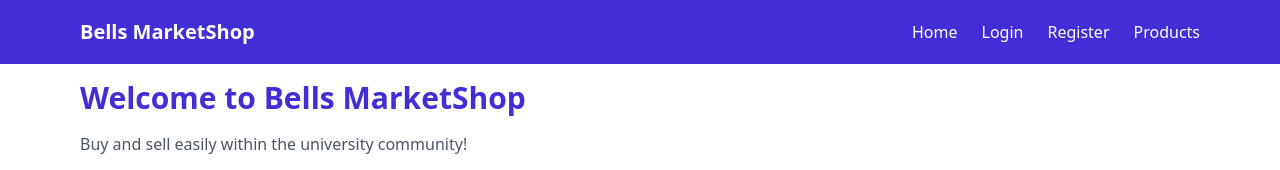
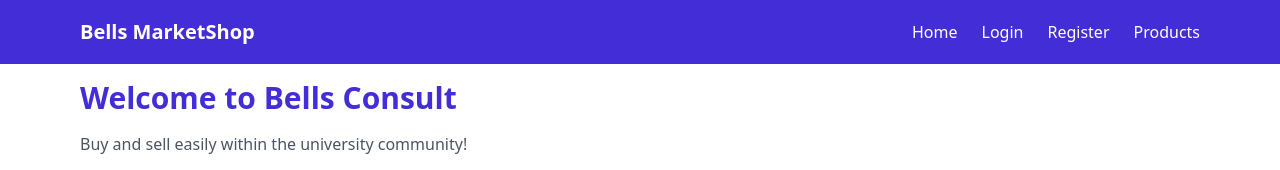
Before and after one commit to Tobi232/my-work, a Next.js app: page / in a window 1280 px wide. Shown: the top 170 px of the page. Built offline with nearby package versions, Linux system fonts and the light colour scheme.

Commit message:
Update index.js

```diff
--- a/src/pages/index.js
+++ b/src/pages/index.js
@@ -13,7 +13,7 @@ return (
     <Navbar />
     <main className="p-4 max-w-6xl mx-auto">
         <h1 className="text-3xl font-semibold text-indigo-700 mb-4">
-        Welcome to Bells MarketShop
+        Welcome to Bells Consult
         </h1>
         <p className="text-gray-600 mb-6">
         Buy and sell easily within the university community!
```
